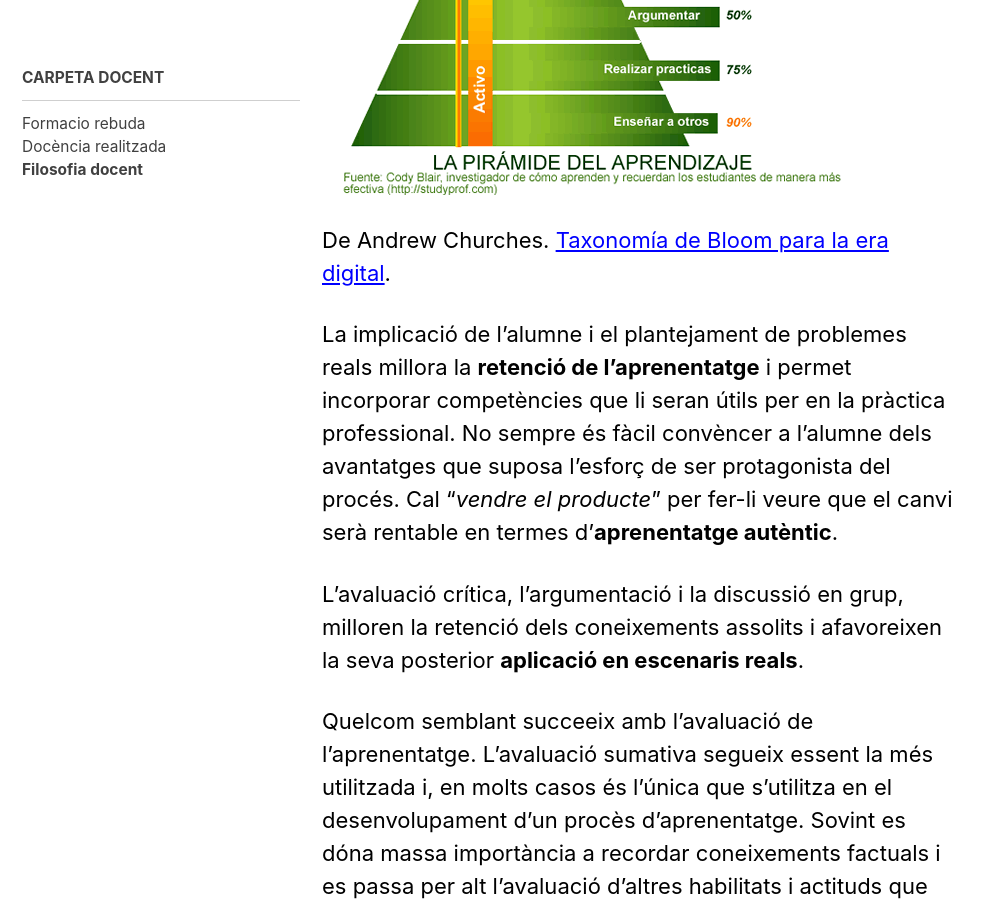
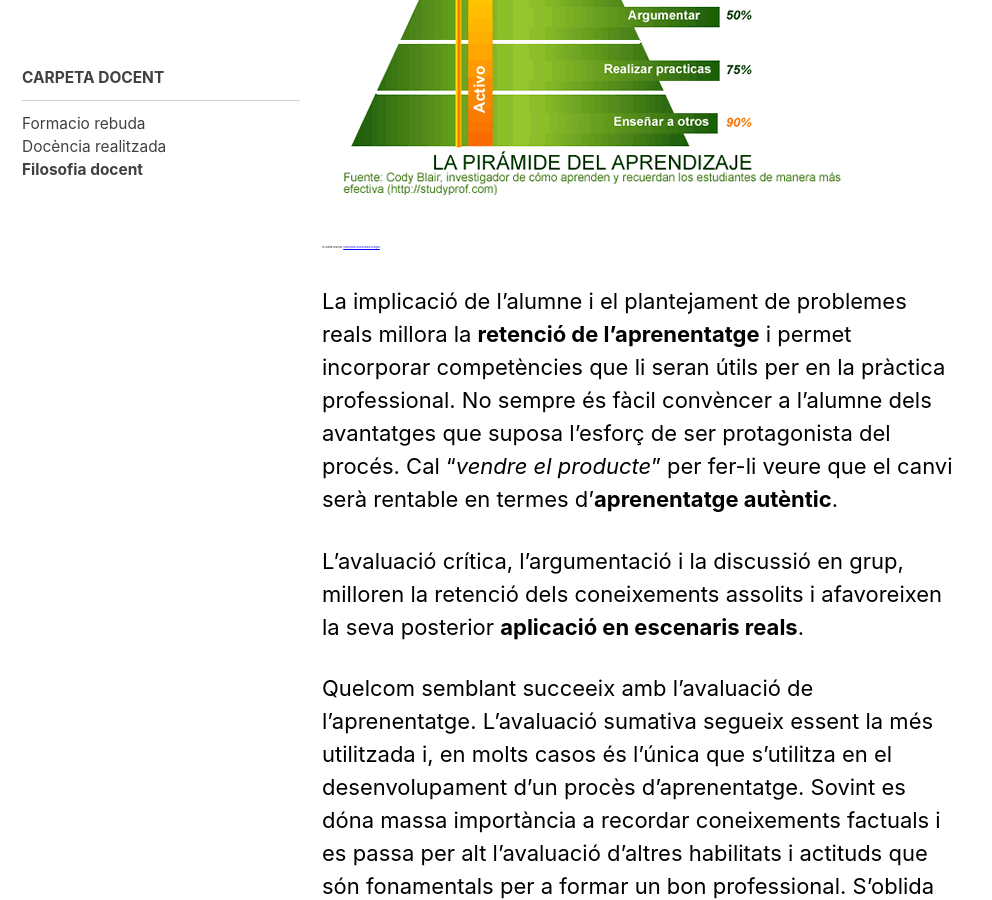
Before and after one commit to jepcastel/github.io, a Jekyll site: the page built from _carpeta/03Filosofia-docent.md, in a window 1280 px wide and 900 px high, scrolled down 1629 px. Shown: the whole window, without its empty margins (0-992 px from the left). Built offline with Jekyll 4.4.1, drawn with Linux system fonts in a browser that asks for light colours; nearby versions of some CDN libraries.

Commit message:
Update 03Filosofia-docent.md

```diff
--- a/_carpeta/03Filosofia-docent.md
+++ b/_carpeta/03Filosofia-docent.md
@@ -17,7 +17,7 @@
 
 ![Piràmide d'aprenentatge](/assets/images/piramideaprenentatge.png)
 
-De Andrew Churches. <a href="http://eduteka.icesi.edu.co/articulos/TaxonomiaBloomDigital" target="_blank">Taxonomía de Bloom para la era digital</a>.
+<span style="font-size: 2px;">De Andrew Churches. <a href="http://eduteka.icesi.edu.co/articulos/TaxonomiaBloomDigital" target="_blank">Taxonomía de Bloom para la era digital</a>.</span>
 
 La implicació de l'alumne i el plantejament de problemes reals millora la **retenció de l'aprenentatge** i permet incorporar competències que li seran útils per en la pràctica professional. No sempre és fàcil convèncer a l'alumne dels avantatges que suposa l'esforç de ser protagonista del procés. Cal "_vendre el producte_" per fer-li veure que el canvi serà rentable en termes d'**aprenentatge autèntic**.
 
```
